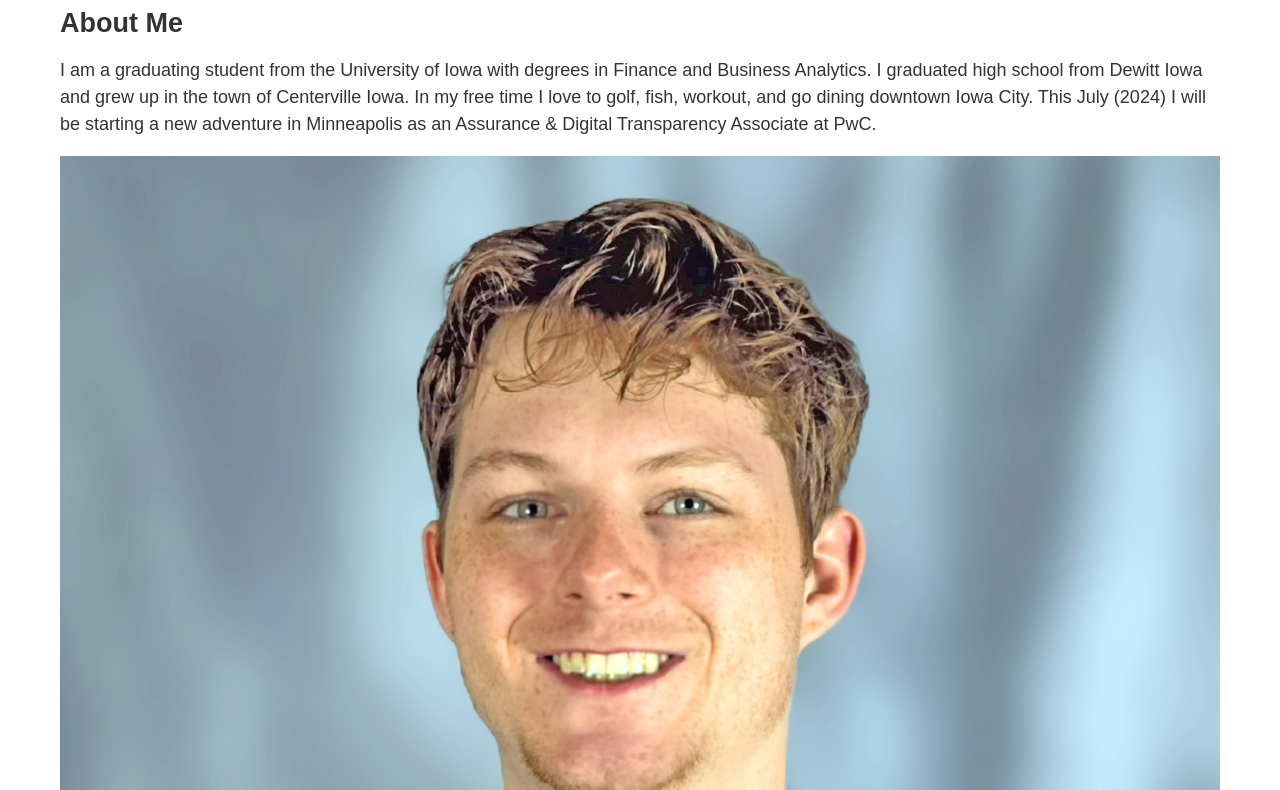
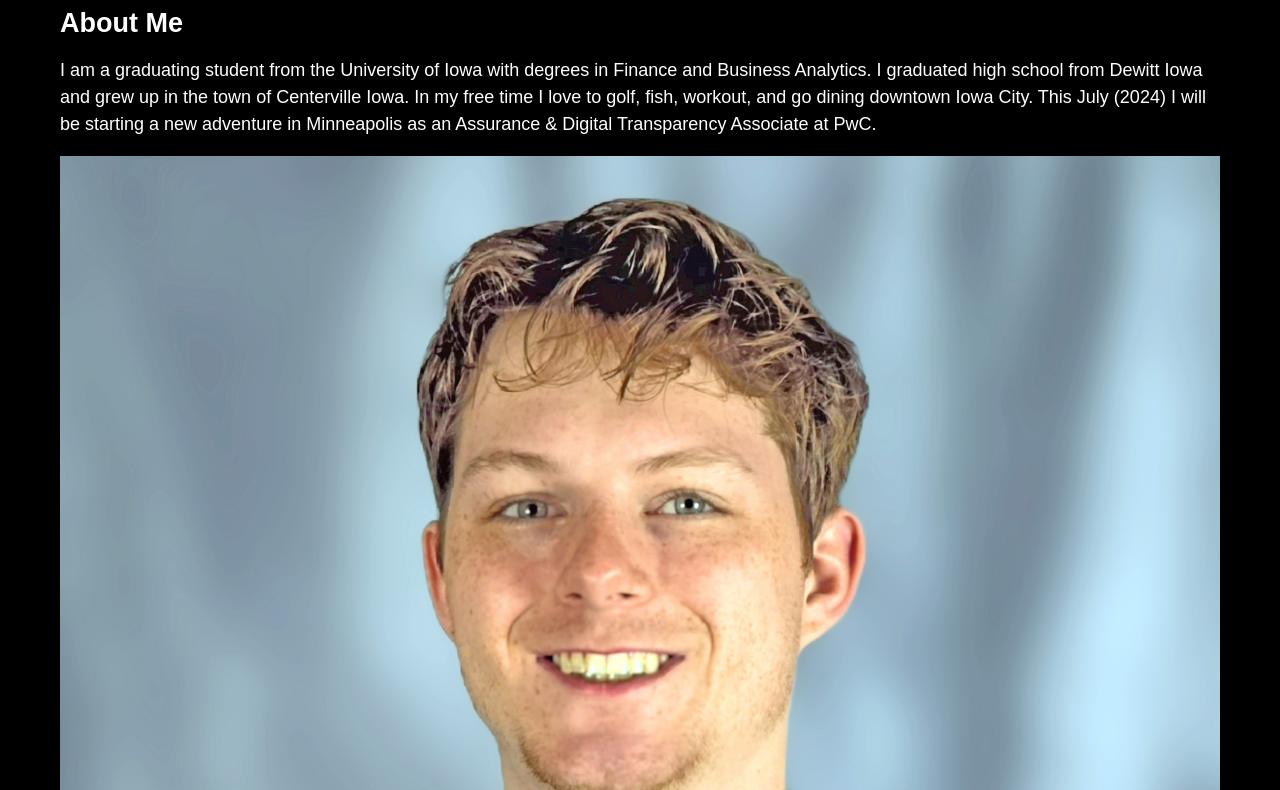
Before and after one commit to NathanBieber/nrbieber-webpage-new, a plain HTML site: page index.html in a window 1280 px wide. Shown: the part 123-913 px from the top of the page. Drawn offline with Linux system fonts and the light colour scheme; files that its build step writes are made by us from their sources.

Commit message:
updated style.css

```diff
--- a/static/css/styles.css
+++ b/static/css/styles.css
@@ -28,7 +28,8 @@ body {
   font-family: Arial, sans-serif;
   font-size: 16px;
   line-height: 1.5;
-  background-color: black; /* Change background color to black */
+  color: #fff; /* Text color set to white for better contrast */
+  background-color: black; /* Background color set to black */
 }
 
 /* Remove list styles */
@@ -91,8 +92,7 @@ button,
 input,
 select,
 textarea {
-  color: #333; /* Default text color */
-  background-color: #fff; /* Default background color */
+  background-color: #000; /* Background color set to black */
 }
 
 /* Add focus styles */
@@ -113,5 +113,5 @@ input[type="reset"]:focus,
 input[type="submit"]:focus,
 select:focus,
 textarea:focus {
-  box-shadow: 0 0 0 2px rgba(0, 123, 255, 0.5); /* Example focus style */
+  box-shadow: 0 0 0 2px rgba(255, 255, 255, 0.5); /* Example focus style */
 }
```
